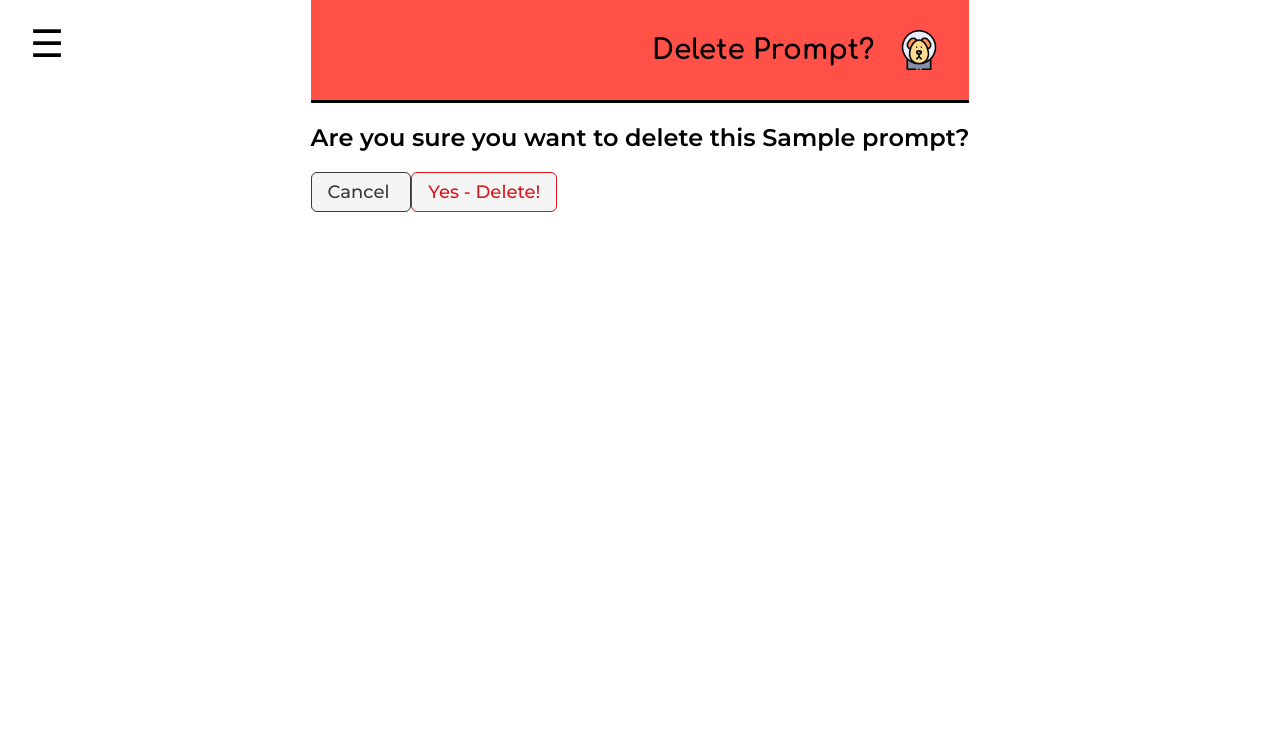
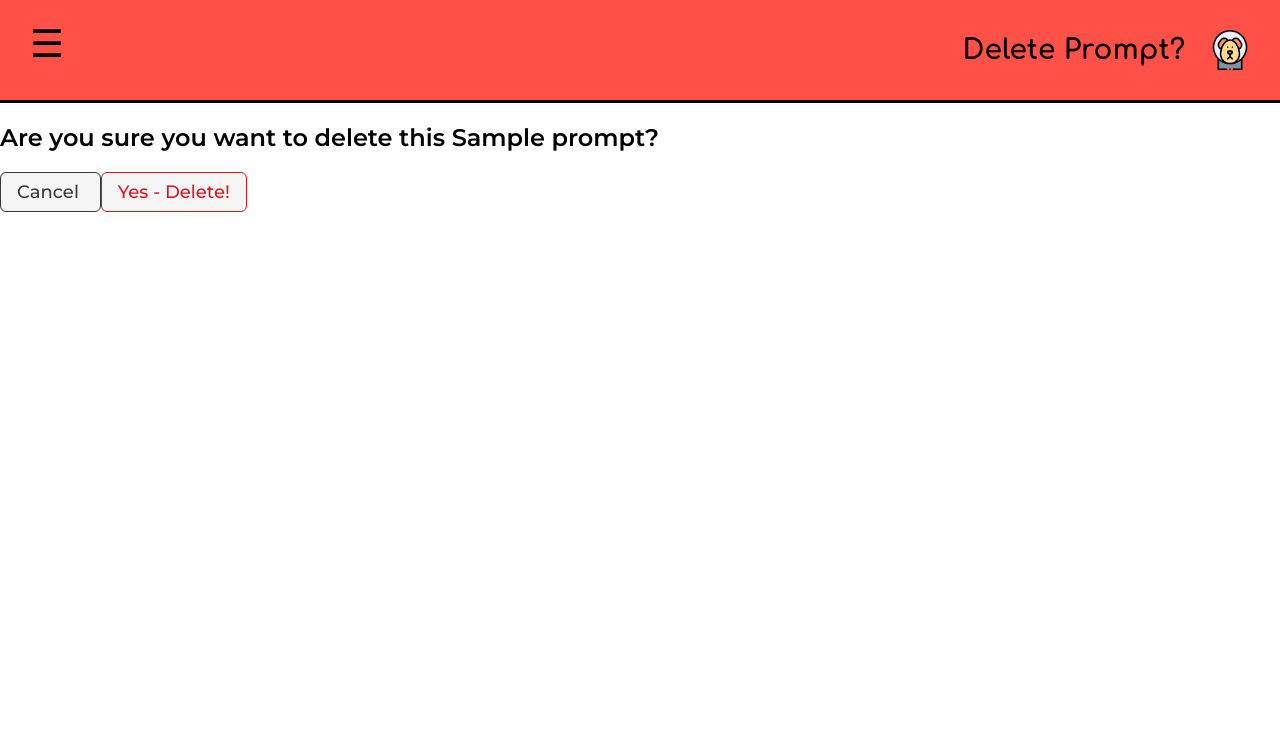
Before and after one commit to berylrb/beba, a Django app: page /prompts/1/delete/ in a window 1280 px wide. Shown: the top 746 px of the page. Run offline with Django 4.2, Linux system fonts and the light colour scheme; a user stored in the database is signed in; tables that the repository leaves empty hold one stand-in row (values such as "Sample post").

Commit message:
adjust width of header on delete page

```diff
--- /dev/null
+++ b/main_app/static/css/prompts/delete.css
@@ -0,0 +1,67 @@
+
+body, main, header {
+  width:100vw;
+}
+
+.page-header {
+  width: 100%;
+
+  background-color: #ff5148;
+}
+
+@media only screen and (min-width: 768px) {
+
+  body, main, header {
+    width:100vw;
+  }
+
+  .page-header {
+    width: 100%;
+
+    background-color: #ff5148;
+  }
+
+  header {
+    width: 100%;
+    position: sticky;
+    display: flex;
+    flex-direction: row;
+    top: 0;
+    align-items: center;
+    background-color: #ff5148;
+  }
+
+  main {
+
+    min-height: calc(100vh - 53px);
+  }
+
+}
+
+
+@media only screen and (min-width: 1024px) {
+  body, main, header {
+    width:100vw;
+  }
+
+  .page-header {
+    width: 100%;
+
+    background-color: #ff5148;
+  }
+
+  header {
+    width: 100%;
+    position: sticky;
+    display: flex;
+    flex-direction: row;
+    top: 0;
+    align-items: center;
+    background-color: #ff5148;
+  }
+
+  main {
+
+    min-height: calc(100vh - 53px);
+  }
+}
--- a/main_app/templates/main_app/prompt_confirm_delete.html
+++ b/main_app/templates/main_app/prompt_confirm_delete.html
@@ -1,5 +1,14 @@
 {% extends 'base.html' %}
 {% load static %}
+
+{% block head %}
+<link
+  rel="stylesheet"
+  type="text/css"
+  href="{% static 'css/prompts/delete.css' %}"
+/>
+{% endblock %}
+
 
 {% block content %}
 
```
